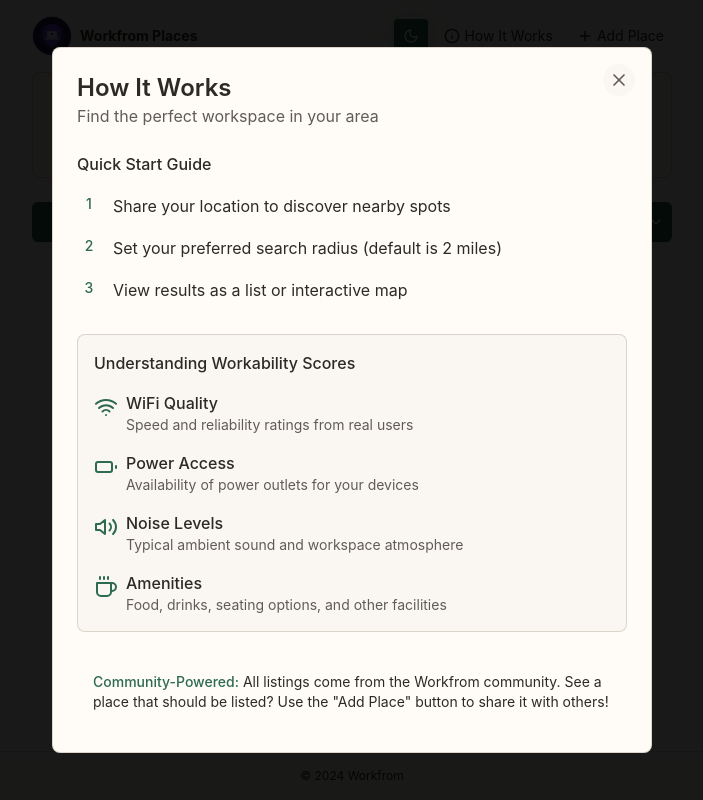
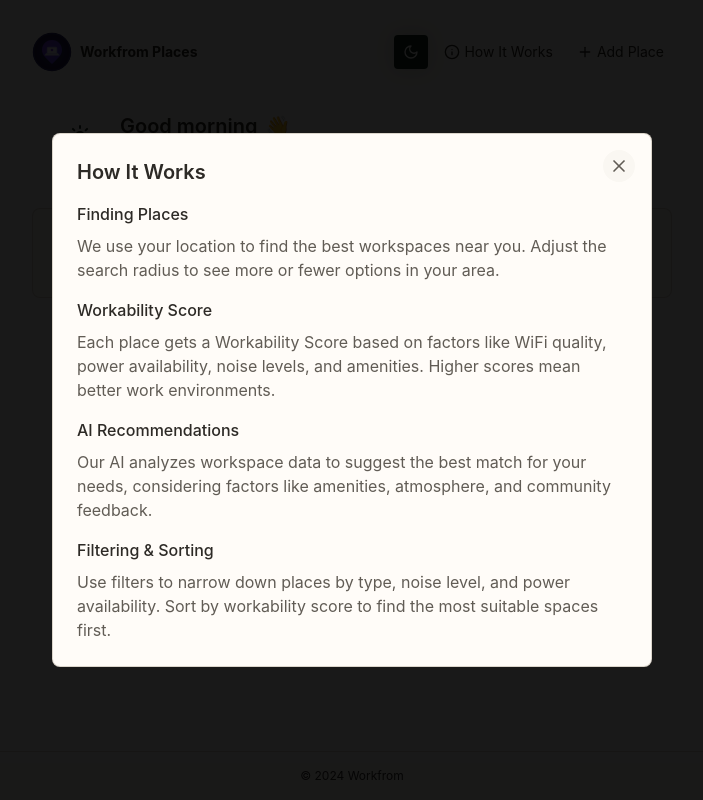
Before and after one commit to darrenbuckner/Workfrom-Places-Search-V2, a React (Create React App) app: page / in a window 1280 px wide. Both pictures are taken after a click on the button "How It Works". Shown: the whole page, without its empty margins (288-991 px from the left). Built offline with nearby package versions, Linux system fonts and the light colour scheme.

Commit message:
this update continues to address UX and UI improvements

```diff
--- a/src/HowItWorksModal.js
+++ b/src/HowItWorksModal.js
@@ -8,9 +8,9 @@ const HowItWorksModal = ({ setShowModal }) => {
   const { isDark } = useTheme();
 
   return (
-    <div className="fixed inset-0 bg-black/90 z-50 overflow-y-auto md:overflow-hidden">
-      <div className="min-h-screen md:flex md:items-center md:justify-center">
-        <div className="bg-[var(--bg-primary)] md:w-[600px] md:rounded-lg overflow-hidden relative border border-[var(--border-primary)]">
+    <div className="fixed inset-0 bg-black/90 z-50 overflow-y-auto">
+      <div className="min-h-screen px-0 md:p-4 flex items-start md:items-center justify-center">
+        <div className="w-full md:w-[600px] bg-[var(--bg-primary)] md:rounded-lg overflow-hidden relative border border-[var(--border-primary)]">
           {/* Close Button - Desktop */}
           <button
             onClick={() => setShowModal(false)}
@@ -39,95 +39,44 @@ const HowItWorksModal = ({ setShowModal }) => {
             </div>
           </div>
 
-          <div className="p-6">
-            {/* Header - Desktop */}
-            <div className="hidden md:block mb-6">
-              <h2 className="text-2xl font-semibold text-[var(--text-primary)]">
-                How It Works
-              </h2>
-              <p className="text-[var(--text-secondary)]">
-                Find the perfect workspace in your area
-              </p>
-            </div>
+          {/* Modal content with proper mobile padding and scrolling */}
+          <div className="p-6 overflow-y-auto max-h-[calc(90vh-2rem)]">
+            <h2 className="text-xl font-semibold mb-4 pr-8 text-[var(--text-primary)]">
+              How It Works
+            </h2>
 
-            {/* Steps Section */}
-            <div className="mb-8">
-              <h3 className="font-medium mb-4 text-[var(--text-primary)]">
-                Quick Start Guide
-              </h3>
-              <div className="space-y-4">
-                {[
-                  'Share your location to discover nearby spots',
-                  'Set your preferred search radius (default is 2 miles)',
-                  'View results as a list or interactive map'
-                ].map((step, index) => (
-                  <div key={index} className="flex items-start gap-3">
-                    <div className="flex-shrink-0 w-6 h-6 rounded-full flex items-center justify-center text-sm font-medium
-                      bg-[var(--accent-primary)]/10 text-[var(--accent-primary)]">
-                      {index + 1}
-                    </div>
-                    <span className="mt-0.5 text-[var(--text-primary)]">
-                      {step}
-                    </span>
-                  </div>
-                ))}
-              </div>
-            </div>
+            <div className="space-y-4">
+              <section>
+                <h3 className="font-medium mb-2 text-[var(--text-primary)]">Finding Places</h3>
+                <p className="text-[var(--text-secondary)]">
+                  We use your location to find the best workspaces near you. Adjust the search radius
+                  to see more or fewer options in your area.
+                </p>
+              </section>
 
-            {/* Workability Score Section */}
-            <div className="rounded-lg p-4 mb-6 border border-[var(--border-primary)] bg-[var(--bg-secondary)]">
-              <h3 className="font-medium mb-4 text-[var(--text-primary)]">
-                Understanding Workability Scores
-              </h3>
-              <div className="grid gap-4">
-                {[
-                  {
-                    icon: <Wifi />,
-                    title: 'WiFi Quality',
-                    description: 'Speed and reliability ratings from real users'
-                  },
-                  {
-                    icon: <Battery />,
-                    title: 'Power Access',
-                    description: 'Availability of power outlets for your devices'
-                  },
-                  {
-                    icon: <Volume2 />,
-                    title: 'Noise Levels',
-                    description: 'Typical ambient sound and workspace atmosphere'
-                  },
-                  {
-                    icon: <Coffee />,
-                    title: 'Amenities',
-                    description: 'Food, drinks, seating options, and other facilities'
-                  }
-                ].map((item, index) => (
-                  <div key={index} className="flex items-start gap-3">
-                    <div className="flex-shrink-0 w-5 h-5 mt-1 text-[var(--accent-primary)]">
-                      {item.icon}
-                    </div>
-                    <div>
-                      <p className="font-medium text-[var(--text-primary)]">
-                        {item.title}
-                      </p>
-                      <p className="text-sm text-[var(--text-secondary)]">
-                        {item.description}
-                      </p>
-                    </div>
-                  </div>
-                ))}
-              </div>
-            </div>
+              <section>
+                <h3 className="font-medium mb-2 text-[var(--text-primary)]">Workability Score</h3>
+                <p className="text-[var(--text-secondary)]">
+                  Each place gets a Workability Score based on factors like WiFi quality, power
+                  availability, noise levels, and amenities. Higher scores mean better work environments.
+                </p>
+              </section>
 
-            {/* Community Note */}
-            <div className="text-sm rounded-lg p-4 bg-[var(--accent-primary)]/10 text-[var(--text-primary)]">
-              <p>
-                <span className="font-medium text-[var(--accent-primary)]">
-                  Community-Powered:
-                </span>{' '}
-                All listings come from the Workfrom community. See a place that should be listed?
-                Use the "Add Place" button to share it with others!
-              </p>
+              <section>
+                <h3 className="font-medium mb-2 text-[var(--text-primary)]">AI Recommendations</h3>
+                <p className="text-[var(--text-secondary)]">
+                  Our AI analyzes workspace data to suggest the best match for your needs, considering
+                  factors like amenities, atmosphere, and community feedback.
+                </p>
+              </section>
+
+              <section>
+                <h3 className="font-medium mb-2 text-[var(--text-primary)]">Filtering & Sorting</h3>
+                <p className="text-[var(--text-secondary)]">
+                  Use filters to narrow down places by type, noise level, and power availability.
+                  Sort by workability score to find the most suitable spaces first.
+                </p>
+              </section>
             </div>
           </div>
         </div>
--- a/src/QuickMatch.js
+++ b/src/QuickMatch.js
@@ -121,7 +121,7 @@ const QuickMatch = ({
                   ? 'Finding your location...'
                   : searchPhase === SearchPhases.LOADING
                     ? 'Finding nearby spaces...'
-                    : 'Using AI to determine your best option...'}
+                    : 'Using AI to help choose a great option...'}
               </span>
             </div>
             <div className="h-1 rounded-full bg-[var(--bg-secondary)] overflow-hidden">
--- a/src/SearchControls.js
+++ b/src/SearchControls.js
@@ -26,8 +26,9 @@ const SearchControls = ({
   };
 
   return (
-    <div className={`flex flex-col gap-4 ${className}`}>
-      <div className="relative">
+    <div className={`flex flex-col ${className}`}>
+      {/* Added a relative wrapper with high z-index */}
+      <div className="relative z-50">
         <div className="flex">
           {/* Main Search Button */}
           <button
@@ -49,18 +50,18 @@ const SearchControls = ({
               <>
                 <Loader className="w-4 h-4 animate-spin" />
                 <span className="whitespace-nowrap">
-                  {searchPhase === SearchPhases.LOCATING ? 'Getting Location...' : 'Finding Places...'}
+                  {searchPhase === SearchPhases.LOCATING ? 'Getting your location...' : 'Finding places...'}
                 </span>
               </>
             ) : isInitialSearch ? (
               <>
                 <MapPin className="w-4 h-4" />
-                <span className="whitespace-nowrap">Find Places Nearby</span>
+                <span className="whitespace-nowrap">Start searching now</span>
               </>
             ) : (
               <>
                 <Search className="w-4 h-4" />
-                <span className="whitespace-nowrap">Search This Area</span>
+                <span className="whitespace-nowrap">Search your area</span>
               </>
             )}
           </button>
@@ -86,8 +87,14 @@ const SearchControls = ({
           </button>
         </div>
 
-        {/* Radius Dropdown Menu */}
+        {/* Radius Dropdown Menu - Updated positioning */}
         {showRadiusMenu && (
+          <>
+            {/* Added overlay to handle clicks outside */}
+            <div
+              className="fixed inset-0 z-40"
+              onClick={() => setShowRadiusMenu(false)}
+            />
             <div
               className="absolute top-full mt-2 right-0 w-64 bg-[var(--bg-primary)] rounded-lg shadow-lg border border-[var(--border-primary)] p-4 z-50"
               onClick={(e) => e.stopPropagation()}
@@ -99,12 +106,24 @@ const SearchControls = ({
                 <div className="flex gap-2 items-center">
                   <input
                     type="range"
-                  min="0.5"
+                    min="0"
                     max="10"
                     step="0.5"
                     value={radius}
                     onChange={(e) => handleRadiusChange(Number(e.target.value))}
-                  className="flex-1"
+                    className="flex-1 h-2 bg-[var(--bg-tertiary)] rounded-full appearance-none cursor-pointer
+                      [&::-webkit-slider-thumb]:appearance-none
+                      [&::-webkit-slider-thumb]:w-4
+                      [&::-webkit-slider-thumb]:h-4
+                      [&::-webkit-slider-thumb]:rounded-full
+                      [&::-webkit-slider-thumb]:bg-[var(--action-primary)]
+                      [&::-webkit-slider-thumb]:cursor-pointer
+                      [&::-webkit-slider-thumb]:border-2
+                      [&::-webkit-slider-thumb]:border-[var(--bg-primary)]
+                      [&::-webkit-slider-thumb]:shadow-sm
+                      focus:outline-none
+                      focus:ring-2
+                      focus:ring-[var(--action-primary-light)]"
                   />
                   <span className="text-sm text-[var(--text-secondary)] w-12 text-right">
                     {radius}mi
@@ -129,17 +148,16 @@ const SearchControls = ({
                 ))}
               </div>
             </div>
+          </>
         )}
       </div>
 
       {/* Help Text / Current Radius */}
       {isInitialSearch ? (
-        <p className="text-sm text-[var(--text-secondary)] sm:hidden text-center">
-          We'll find workspaces near your current location
-        </p>
+        <span></span>
       ) : (
-        <p className="text-xs text-[var(--text-secondary)] text-center">
-          Searching within {radius} miles{locationName ? ` of ${locationName}` : ''}
+        <p className="text-xs text-[var(--text-secondary)] text-center mt-2">
+          Searching within {radius} miles of you
         </p>
       )}
     </div>
--- a/src/WelcomeBanner.js
+++ b/src/WelcomeBanner.js
@@ -33,13 +33,13 @@ const WelcomeBanner = ({ isSearchPerformed = false }) => {
   const { greeting, Icon, message } = getTimeBasedContent();
 
   return (
-    <div className="animate-fadeIn mb-6">
-      <div className="relative rounded-lg border border-[var(--border-primary)] bg-[var(--bg-secondary)] overflow-hidden">
+    <div className="animate-fadeIn mb-4">
+      <div className="relative overflow-hidden">
         {/* Decorative Elements */}
         <div className="absolute -top-12 -right-12 w-32 h-32 bg-[var(--accent-primary)]/5 rounded-full blur-2xl" />
         <div className="absolute -bottom-8 -left-8 w-24 h-24 bg-[var(--accent-primary)]/5 rounded-full blur-xl" />
 
-        <div className="relative p-4 sm:p-6">
+        <div className="relative p-2 sm:p-6">
           <div className="flex items-start gap-3 sm:gap-4">
             {/* Icon Container */}
             <div className="flex-shrink-0">
--- a/src/components/WorkfromPlacesContent.js
+++ b/src/components/WorkfromPlacesContent.js
@@ -17,6 +17,22 @@ import QuickMatch from '../QuickMatch';
 import { Message } from '../components/ui/loading';
 
 const ITEMS_PER_PAGE = 10;
+
+const StyledSearchContainer = ({ children }) => {
+  return (
+    <div className="mb-6">
+      <div className="relative rounded-lg border border-[var(--border-primary)] bg-[var(--bg-secondary)]">
+        {/* Decorative Elements - Moved outside main container */}
+        <div className="absolute -top-12 -right-12 w-32 h-32 bg-[var(--accent-primary)]/5 rounded-full blur-2xl pointer-events-none" />
+        <div className="absolute -bottom-8 -left-8 w-24 h-24 bg-[var(--accent-primary)]/5 rounded-full blur-xl pointer-events-none" />
+
+        <div className="relative p-4 sm:p-6">
+          {children}
+        </div>
+      </div>
+    </div>
+  );
+};
 
 const WorkfromPlacesContent = () => {
   // Custom hooks
@@ -98,16 +114,18 @@ const WorkfromPlacesContent = () => {
 
   return (
     <div className="flex flex-col min-h-screen bg-bg-primary">
-      <div className="container mx-auto p-3 sm:p-4 max-w-2xl flex-grow">
+      <div className="container mx-auto px-3 sm:px-4 max-w-2xl flex-grow overflow-x-hidden">
         {/* Header */}
         <WorkfromHeader
           onShowHowItWorks={() => setShowHowItWorks(true)}
-          className="mb-4"
+          className="mt-4 sm:mt-6 md:mt-8 mb-4"
         />
 
         {/* Welcome Banner */}
         <WelcomeBanner isSearchPerformed={isSearchPerformed} />
 
+        {/* Search Controls Wrap */}
+        <StyledSearchContainer>
           {/* Search Controls */}
           <SearchControls
             radius={radius}
@@ -115,8 +133,9 @@ const WorkfromPlacesContent = () => {
             onSearch={performSearch}
             disabled={searchPhase !== SearchPhases.INITIAL && searchPhase !== SearchPhases.COMPLETE}
             searchPhase={searchPhase}
-          className="mb-8"
+            locationName={locationName}
           />
+        </StyledSearchContainer>
 
         {/* Quick Match - AI Recommendation */}
         <QuickMatch
--- a/src/hooks/usePlaces.js
+++ b/src/hooks/usePlaces.js
@@ -94,7 +94,7 @@ export const usePlaces = () => {
             throw new APIError(
               data.meta.code,
               data.meta.error_type || 'unknown',
-              data.meta.error_detail || 'Unexpected error occurred'
+              data.meta.error_detail || 'Something unexpected occurred. Please try again.'
             );
         }
       } else {
--- a/src/theme.js
+++ b/src/theme.js
@@ -95,18 +95,18 @@ export const lightTheme = {
   // Base colors - Natural whites and creams
   'bg-primary': '#fffcf8',            // Warm white
   'bg-secondary': '#faf7f2',          // Soft cream
-  'bg-tertiary': '#f5f2ed',          // Light beige
+  'bg-tertiary': '#f5f2ed',           // Light beige
 
   // Text colors - Rich earth tones
   'text-primary': '#2d2a26',          // Deep bark brown
   'text-secondary': '#615c55',        // Warm gray
   'text-tertiary': '#8c8782',         // Muted stone
 
-  // Action colors - Forest-inspired greens
-  'action-primary': '#2d6a4f',        // Forest green
-  'action-primary-hover': '#1b4332',  // Deep forest
-  'action-primary-light': 'rgba(45, 106, 79, 0.1)',
-  'action-primary-border': 'rgba(45, 106, 79, 0.2)',
+  // Action colors - Deep forest greens
+  'action-primary': '#1a2f25',        // Almost black green
+  'action-primary-hover': '#0f1a15',  // Deeper green
+  'action-primary-light': 'rgba(26, 47, 37, 0.1)',
+  'action-primary-border': 'rgba(26, 47, 37, 0.2)',
 
   // Border colors - Natural definition
   'border-primary': 'rgba(210, 204, 193, 0.8)',  // Soft sand
@@ -122,66 +122,66 @@ export const lightTheme = {
 
   // Interactive colors - Organic progression
   'interactive-text': '#2d2a26',      // Deep bark brown
-  'interactive-hover': '#1b4332',     // Deep forest
+  'interactive-hover': '#1a2f25',     // Almost black green
   'interactive-muted': '#615c55',     // Warm gray
 
-  // Accent colors - Nature-inspired
-  'accent-primary': '#2d6a4f',        // Forest green
-  'accent-secondary': '#40916c',      // Sage green
-  'accent-muted': '#d8f3dc',          // Mint mist
+  // Accent colors - Rich orange and deep green
+  'accent-primary': '#1a2f25',        // Almost black green
+  'accent-secondary': '#dd6b20',      // Rich orange
+  'accent-muted': '#feeddd',          // Soft orange mist
 
   // Status colors - Natural alerts
-  'success': '#2d6a4f',               // Forest green
-  'warning': '#cc7722',               // Amber wood
+  'success': '#1a2f25',               // Almost black green
+  'warning': '#dd6b20',               // Rich orange
   'error': '#bc4749',                 // Clay red
-  'info': '#457b9d',                  // River blue
+  'info': '#1a2f25',                  // Almost black green
 
   // Place-specific colors - Natural spaces
   'place-highlight-bg': '#faf7f2',
   'place-highlight-border': '#e6e2d9',
-  'place-tag-bg': 'rgba(45, 106, 79, 0.08)',
-  'place-tag-text': '#2d6a4f',
-  'place-score-high': '#2d6a4f',
-  'place-score-medium': '#cc7722',
+  'place-tag-bg': 'rgba(26, 47, 37, 0.08)',
+  'place-tag-text': '#1a2f25',
+  'place-score-high': '#1a2f25',
+  'place-score-medium': '#dd6b20',
   'place-score-low': '#bc4749',
-  'place-feature-icon': '#2d6a4f',
+  'place-feature-icon': '#1a2f25',
   'place-distance': '#615c55',
-  'place-hours': '#2d6a4f',
+  'place-hours': '#1a2f25',
   'place-hours-closed': '#bc4749',
 
   // Promoted place colors - Elevated natural
-  'promoted-bg': '#f0f7f4',           // Soft sage
-  'promoted-border': '#b7e4c7',       // Sage border
+  'promoted-bg': '#f0f4f2',           // Soft sage
+  'promoted-border': '#c7d4ce',       // Sage border
   'promoted-text': '#2d2a26',
   'promoted-secondary': '#615c55',
-  'promoted-highlight': '#2d6a4f',
-  'promoted-tag-bg': 'rgba(45, 106, 79, 0.08)',
-  'promoted-tag-text': '#2d6a4f',
-  'promoted-score-bg': '#f0f7f4',
+  'promoted-highlight': '#1a2f25',
+  'promoted-tag-bg': 'rgba(26, 47, 37, 0.08)',
+  'promoted-tag-text': '#1a2f25',
+  'promoted-score-bg': '#f0f4f2',
   'promoted-score-text': '#2d2a26',
-  'promoted-feature-icon': '#2d6a4f',
+  'promoted-feature-icon': '#1a2f25',
 
   // Scoring colors - Nature-inspired states
-  'promoted-score-high': '#2d6a4f',
-  'promoted-score-medium': '#cc7722',
+  'promoted-score-high': '#1a2f25',
+  'promoted-score-medium': '#dd6b20',
   'promoted-score-low': '#bc4749',
 
   // Navigation - Clear wayfinding
-  'nav-active': '#2d6a4f',
+  'nav-active': '#1a2f25',
   'nav-inactive': '#615c55',
-  'nav-hover': '#40916c',
+  'nav-hover': '#dd6b20',
 
   // Map elements - Natural mapping
-  'map-marker': '#2d6a4f',
-  'map-marker-active': '#40916c',
-  'map-overlay': 'rgba(255, 252, 248, 0.9)',
+  'map-marker': '#1a2f25',
+  'map-marker-active': '#dd6b20',
+  'map-overlay': 'rgba(255, 252, 248, 0.95)',
 
   // Modal - Light and airy
   'modal-overlay': 'rgba(255, 252, 248, 0.95)',
 
   // Gradients - Organic transitions
-  'gradient-primary': 'linear-gradient(to right, rgba(45, 106, 79, 0.08), rgba(45, 106, 79, 0.04))',
-  'gradient-hover': 'linear-gradient(to right, rgba(45, 106, 79, 0.12), rgba(45, 106, 79, 0.08))',
+  'gradient-primary': 'linear-gradient(to right, rgba(26, 47, 37, 0.08), rgba(26, 47, 37, 0.04))',
+  'gradient-hover': 'linear-gradient(to right, rgba(26, 47, 37, 0.12), rgba(26, 47, 37, 0.08))',
 };
 
 // Helper functions
```
Lines whose indentation alone changed are shown as unchanged.
